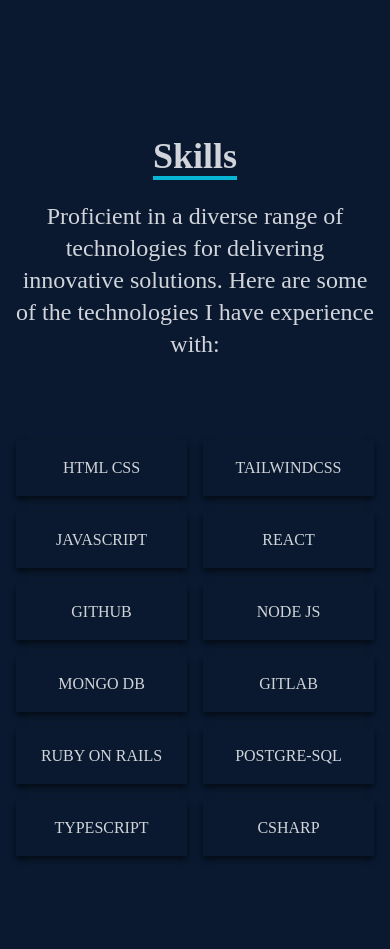
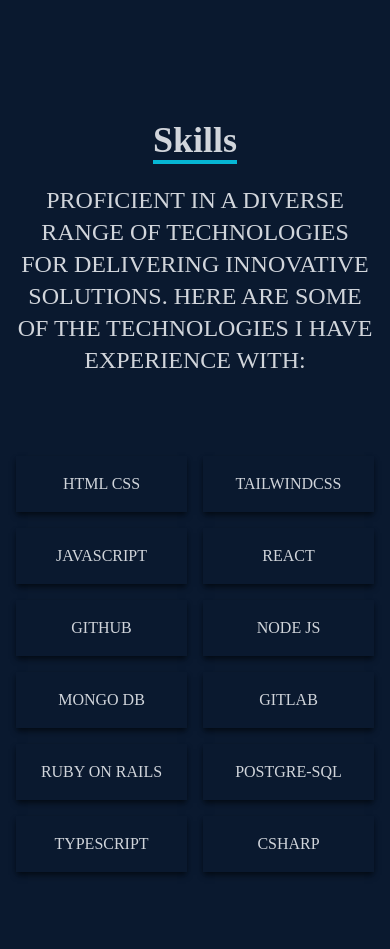
Before and after one commit to sabbatj/react-portfolio-js, a React (Create React App) app: page / in a window 390 px wide. Shown: the part 1620-2569 px from the top of the page. Built offline with nearby package versions, Linux system fonts and the light colour scheme.

Commit message:
Update skills.screen.tsx

```diff
--- a/src/screens/skills/skills.screen.tsx
+++ b/src/screens/skills/skills.screen.tsx
@@ -1,51 +1,88 @@
+import { motion } from "framer-motion";
+
 const Skills = () => {
+  const containerVariants = {
+    hidden: { opacity: 0, y: -100 },
+    visible: { opacity: 1, y: 0, transition: { duration: 0.5 } },
+  };
+
+  const textVariants = {
+    hidden: { opacity: 0 },
+    visible: { opacity: 1, transition: { duration: 0.5, delay: 0.2 } },
+  };
+
+  const skillVariants = {
+    hidden: { opacity: 0, y: 20 },
+    visible: { opacity: 1, y: 0, transition: { duration: 0.5 } },
+  };
+
   return (
     <div data-name='skills' className='w-full h-screen bg-[#0a192f] text-gray-300'>
       <div className='max-w-[1000px] mx-auto p-4 flex flex-col justify-center w-full h-full'>
-          <div className=' w-full flex justify-center items-center flex-col mb-7 mt-12'>
-              <p className='text-4xl font-bold inline border-b-4 border-cyan-500 text-center mt-[-5px]'>Skills</p>
-              <p className='py-5 text-2xl text-center'>Proficient in a diverse range of technologies for delivering innovative solutions. Here are some of the technologies I have experience with:</p>
+        <div className='w-full flex justify-center items-center flex-col mb-7 mt-12'>
+          <motion.p
+            className='text-4xl font-bold inline border-b-4 border-cyan-500 text-center mt-[-5px]'
+            variants={textVariants}
+            initial="hidden"
+            animate="visible"
+          >
+            Skills
+          </motion.p>
+          <motion.p
+            className='py-5 text-2xl text-center'
+            variants={textVariants}
+            initial="hidden"
+            animate="visible"
+          >
+            PROFICIENT IN A DIVERSE RANGE OF TECHNOLOGIES FOR DELIVERING INNOVATIVE SOLUTIONS. HERE ARE SOME OF THE TECHNOLOGIES I HAVE EXPERIENCE WITH:
+          </motion.p>
         </div>
-          <div className='w-full grid grid-cols-2 sm:grid-cols-4 gap-4 text-center py-8'>
-              <div className='shadow-md shadow-[#040c16] hover:scale-110 duration-500'>
+        <motion.div
+          className='w-full grid grid-cols-2 sm:grid-cols-4 gap-4 text-center py-8'
+          variants={containerVariants}
+          initial="hidden"
+          animate="visible"
+        >
+          <motion.div className='shadow-md shadow-[#040c16] hover:scale-110 duration-500' variants={skillVariants}>
             <p className='my-4'>HTML CSS</p>
-              </div>
-              <div className='shadow-md shadow-[#040c16] hover:scale-110 duration-500'>
+          </motion.div>
+          <motion.div className='shadow-md shadow-[#040c16] hover:scale-110 duration-500' variants={skillVariants}>
             <p className='my-4'>TAILWINDCSS</p>
-              </div>
-              <div className='shadow-md shadow-[#040c16] hover:scale-110 duration-500'>
+          </motion.div>
+          <motion.div className='shadow-md shadow-[#040c16] hover:scale-110 duration-500' variants={skillVariants}>
             <p className='my-4'>JAVASCRIPT</p>
-              </div>
-              <div className='shadow-md shadow-[#040c16] hover:scale-110 duration-500'>
+          </motion.div>
+          <motion.div className='shadow-md shadow-[#040c16] hover:scale-110 duration-500' variants={skillVariants}>
             <p className='my-4'>REACT</p>
-              </div>
-              <div className='shadow-md shadow-[#040c16] hover:scale-110 duration-500'>
+          </motion.div>
+          <motion.div className='shadow-md shadow-[#040c16] hover:scale-110 duration-500' variants={skillVariants}>
             <p className='my-4'>GITHUB</p>
-              </div>
-              <div className='shadow-md shadow-[#040c16] hover:scale-110 duration-500'>
+          </motion.div>
+          <motion.div className='shadow-md shadow-[#040c16] hover:scale-110 duration-500' variants={skillVariants}>
             <p className='my-4'>NODE JS</p>
-              </div>
-              <div className='shadow-md shadow-[#040c16] hover:scale-110 duration-500'>
+          </motion.div>
+          <motion.div className='shadow-md shadow-[#040c16] hover:scale-110 duration-500' variants={skillVariants}>
             <p className='my-4'>MONGO DB</p>
-              </div>
-              <div className='shadow-md shadow-[#040c16] hover:scale-110 duration-500'>
+          </motion.div>
+          <motion.div className='shadow-md shadow-[#040c16] hover:scale-110 duration-500' variants={skillVariants}>
             <p className='my-4'>GITLAB</p>
-              </div>
-              <div className='shadow-md shadow-[#040c16] hover:scale-110 duration-500'>
+          </motion.div>
+          <motion.div className='shadow-md shadow-[#040c16] hover:scale-110 duration-500' variants={skillVariants}>
             <p className='my-4'>RUBY ON RAILS</p>
-              </div>
-              <div className='shadow-md shadow-[#040c16] hover:scale-110 duration-500'>
+          </motion.div>
+          <motion.div className='shadow-md shadow-[#040c16] hover:scale-110 duration-500' variants={skillVariants}>
             <p className='my-4'>POSTGRE-SQL</p>
-              </div>
-              <div className='shadow-md shadow-[#040c16] hover:scale-110 duration-500'>
+          </motion.div>
+          <motion.div className='shadow-md shadow-[#040c16] hover:scale-110 duration-500' variants={skillVariants}>
             <p className='my-4'>TYPESCRIPT</p>
-              </div>
-              <div className='shadow-md shadow-[#040c16] hover:scale-110 duration-500'>
+          </motion.div>
+          <motion.div className='shadow-md shadow-[#040c16] hover:scale-110 duration-500' variants={skillVariants}>
             <p className='my-4'>CSHARP</p>
-              </div>
-          </div>
+          </motion.div>
+        </motion.div>
       </div>
     </div>
   );
 };
+
 export default Skills;
```
Lines whose indentation alone changed are shown as unchanged.
